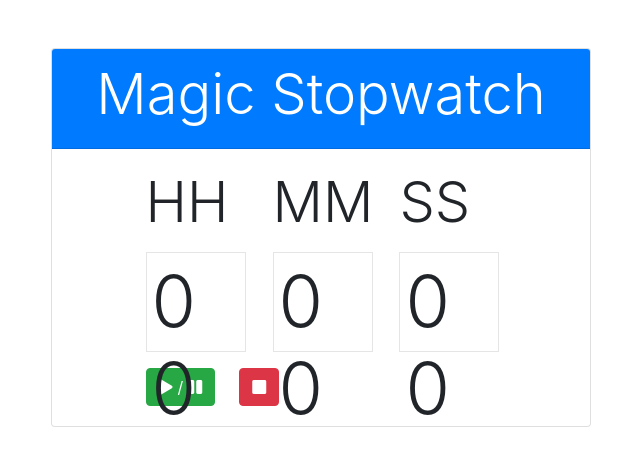
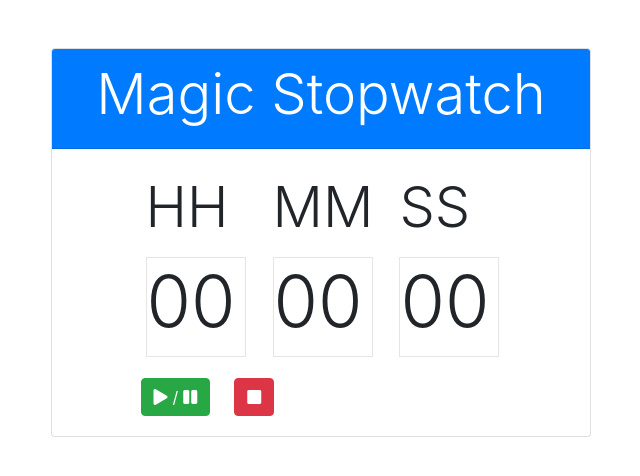
Before and after one commit to lightningbolt123/stopwatch, a React (Create React App) app: page / in a window 1280 px wide. Shown: the top 476 px of the page, without its empty margins (319-959 px from the left). Built offline with nearby package versions, Linux system fonts and the light colour scheme.

Commit message:
I modified the width of the watch

```diff
--- a/src/components/StopWatch.js
+++ b/src/components/StopWatch.js
@@ -58,24 +58,24 @@ export default function StopWatch() {
                 <h1 className="display-4">Magic Stopwatch</h1>
             </div>
             <div className="card-body mx-auto">
-                <div className="row">
+                <div className="row" style={{ padding: '5px' }}>
                     <div className="col-4" style={{ paddingRight:'10px'}}>
                         <label><h4 className="display-4 text-center">HH</h4></label>
-                        <div style={{ width: '100px', height: '100px', border:'1px solid rgba(0, 0, 0, 0.1)', padding:'5px'}}>
+                        <div style={{ width: '100px', height: '100px', border:'1px solid rgba(0, 0, 0, 0.1)'}}>
                             <h1 className="display-3">{h < 10 ? `0${h}` : h}</h1>
                         </div>
                     </div>
 
                     <div className="col-4" style={{ paddingRight:'10px'}}>
                         <label><h4 className="display-4 text-center">MM</h4></label>
-                        <div style={{ width: '100px', height: '100px', border:'1px solid rgba(0, 0, 0, 0.1)', padding:'5px'}}>
+                        <div style={{ width: '100px', height: '100px', border:'1px solid rgba(0, 0, 0, 0.1)'}}>
                             <h1 className="display-3">{m < 10 ? `0${m}` : m}</h1>
                         </div>
                     </div>
 
                     <div className="col-4">
                         <label><h4 className="display-4 text-center">SS</h4></label>
-                        <div style={{ width: '100px', height: '100px', border:'1px solid rgba(0, 0, 0, 0.1)', padding:'5px'}}>
+                        <div style={{ width: '100px', height: '100px', border:'1px solid rgba(0, 0, 0, 0.1)'}}>
                             <h1 className="display-3">{s < 10 ? `0${s}` : s}</h1>
                         </div>
                     </div>
```
